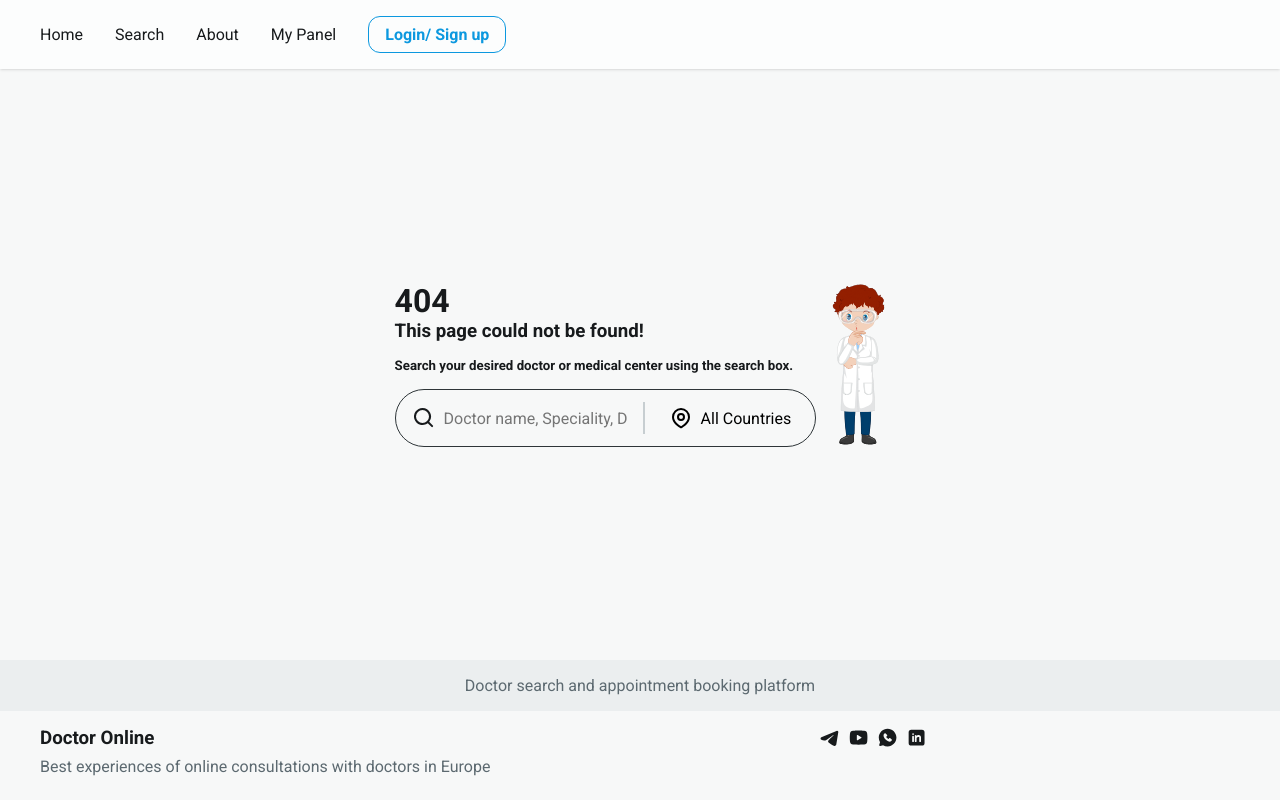
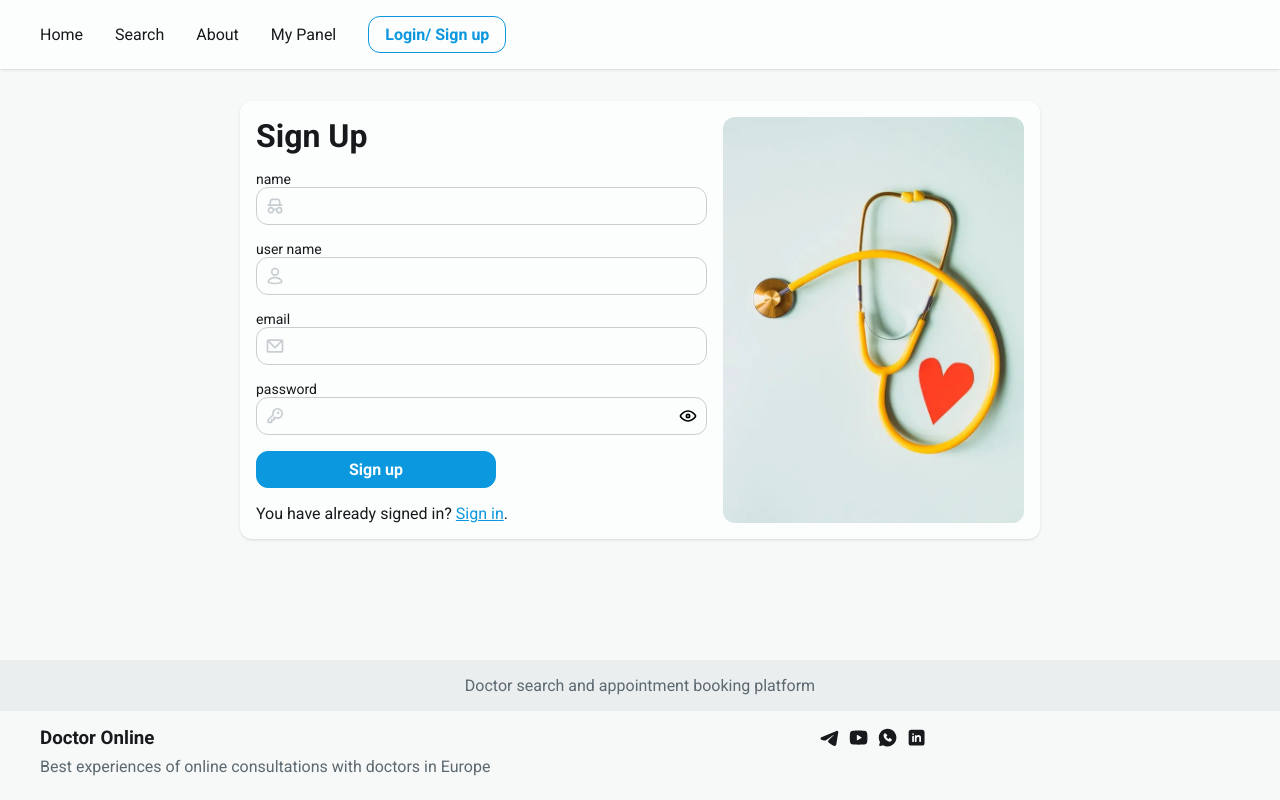
Before and after one commit to MaryamBahangeh/doctor-online, a Next.js app: page /auth/sign-up in a window 1280 px wide. Before the commit this address had no page. Built offline with nearby package versions, Linux system fonts and the light colour scheme.

Commit message:
[ADD]Auth

```diff
--- /dev/null
+++ b/src/app/auth/components/sign-up-form/SignUpForm.tsx
@@ -0,0 +1,75 @@
+"use client";
+
+import { FormEvent, ReactElement } from "react";
+
+import Image from "next/image";
+import Link from "next/link";
+
+import signUpImage from "@/assests/images/sign-up.webp";
+
+import Button ,{Variant,Color} from "@/components/button/Button";
+import CardComponent from "@/components/card/Card";
+import NormalInput from "@/components/normal-input/NormalInput";
+import PasswordInput from "@/components/password-input/PasswordInput";
+
+import MingcuteIncognitoModeLine from "@/icons/MingcuteIncognitoModeLine";
+import MingcuteUser3Line from "@/icons/MingcuteUser3Line";
+import MingcuteMailLine from "@/icons/MingcuteMailLine";
+
+import styles from "@/app/auth/styles/AuthForm.module.css";
+
+export default function SignUpForm(): ReactElement {
+  const formSubmitHandler = async (
+    e: FormEvent<HTMLFormElement>,
+  ): Promise<void> => {
+    e.preventDefault();
+  };
+
+  return (
+    <div className={styles["auth-form"]}>
+      <CardComponent>
+        <div className={styles["card-content"]}>
+          <div className={styles.writings}>
+            <h1>Sign Up</h1>
+            <form onSubmit={formSubmitHandler}>
+              <NormalInput
+                label="name"
+                type="text"
+                name="name"
+                prefixIcon={<MingcuteIncognitoModeLine />}
+              />
+              <NormalInput
+                label="user name"
+                type="text"
+                name="username"
+                prefixIcon={<MingcuteUser3Line />}
+              />
+              <NormalInput
+                label="email"
+                type="email"
+                name="email"
+                prefixIcon={<MingcuteMailLine />}
+              />
+              <PasswordInput
+                label="password"
+                name="password"
+                autoComplete="new-password"
+              />
+              <Button variant={Variant.SOLID} color={Color.PRIMARY}>
+                Sign up
+              </Button>
+            </form>
+            <div className={styles["change-form"]}>
+              You have already signed in?
+              {` `}
+              <Link href="/auth/sign-in">Sign in</Link>.
+            </div>
+          </div>
+          <div className={styles.visuals}>
+            <Image src={signUpImage} alt="" />
+          </div>
+        </div>
+      </CardComponent>
+    </div>
+  );
+}
--- /dev/null
+++ b/src/app/auth/sign-in/page.module.css
@@ -0,0 +1,6 @@
+.page {
+    display: grid;
+    justify-items: center;
+
+    margin-block: 2rem;
+}
--- /dev/null
+++ b/src/app/auth/sign-up/page.module.css
@@ -0,0 +1,6 @@
+.page {
+    display: grid;
+    justify-items: center;
+
+    margin-block: 2rem;
+}
--- /dev/null
+++ b/src/app/auth/sign-up/page.tsx
@@ -0,0 +1,13 @@
+import { ReactElement } from "react";
+
+import SignUpFormComponent from "@/app/auth/components/sign-up-form/SignUpForm";
+
+import styles from "./page.module.css";
+
+export default function Page(): ReactElement {
+  return (
+    <div className={styles.page}>
+      <SignUpFormComponent />
+    </div>
+  );
+}
--- /dev/null
+++ b/src/app/auth/styles/AuthForm.module.css
@@ -0,0 +1,41 @@
+.auth-form {
+    inline-size: min(50rem, 100%);
+
+    .card-content {
+        display: grid;
+        grid-template-columns: 3fr 2fr;
+        gap: 1rem;
+
+        .writings {
+            display: grid;
+            gap: 1rem;
+
+            form {
+                display: grid;
+                gap: 1rem;
+            }
+
+            .change-form {
+                a {
+                    color: var(--color-primary);
+
+                    text-decoration: underline;
+                }
+            }
+        }
+
+        .visuals {
+            min-block-size: 100%;
+            block-size: 0;
+            inline-size: 100%;
+
+            img {
+                block-size: 100%;
+                inline-size: 100%;
+                object-fit: cover;
+
+                border-radius: var(--border-radius);
+            }
+        }
+    }
+}
```
Also changed, not shown: src/app/auth/components/sign-in-form/SignInForm.tsx (added, +61 -0 lines), src/app/auth/sign-in/page.tsx (added, +13 -0 lines), src/app/auth/components/sign-in-form/SignInForm.module.css (added), src/app/auth/components/sign-up-form/SignUpForm.module.css (added), src/assests/images/sign-in.webp (added), src/assests/images/sign-up.webp (added).
